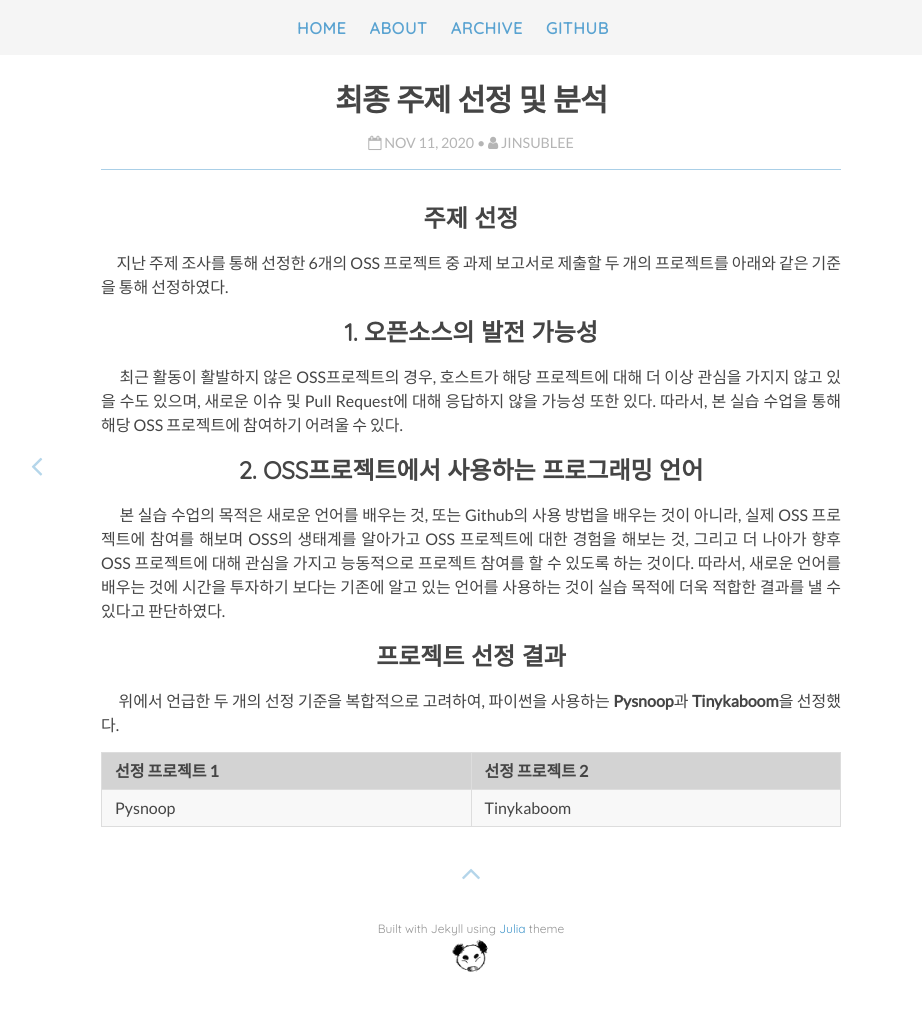
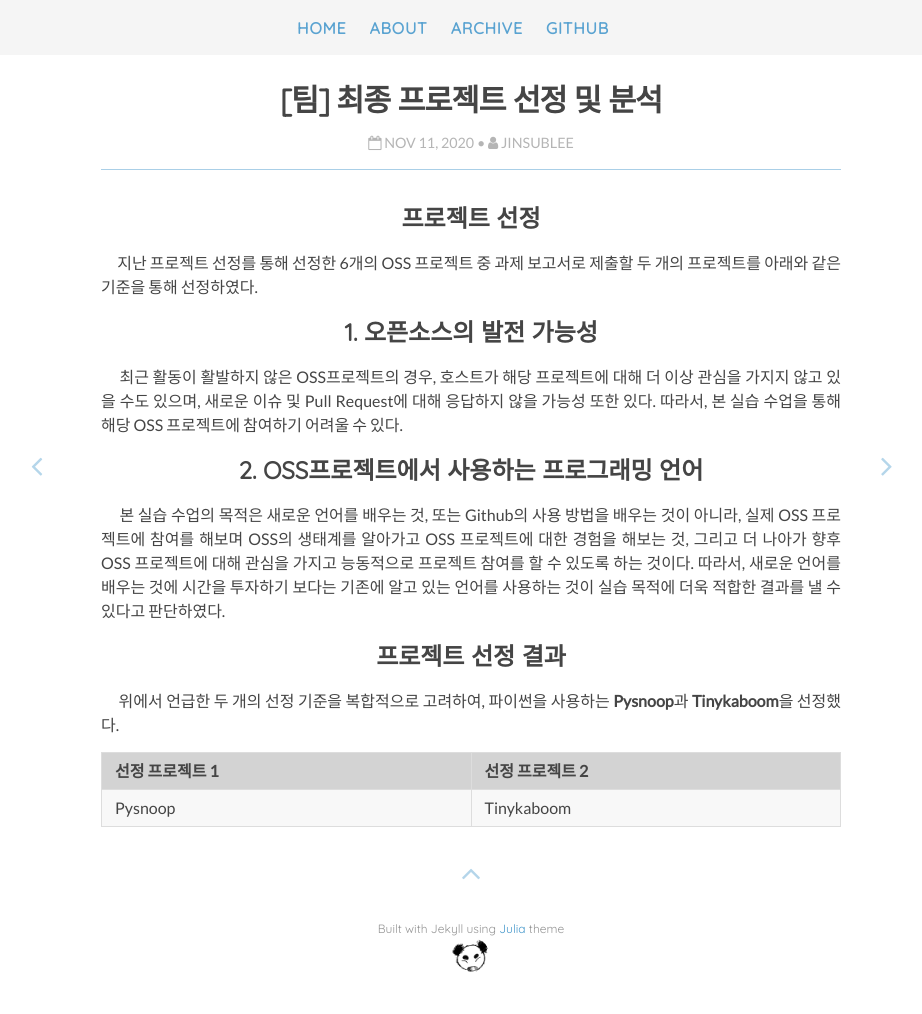
Before and after one commit to JINSUBY/jinsuby1.github.io, a Jekyll site: the page built from _posts/2020-11-11-[팀] 최종 프로젝트 선정 및 분석.md, in a window 1280 px wide. Shown: the whole page, without its empty margins (169-1091 px from the left). Built offline with Jekyll 4.4.1, drawn with Linux system fonts in a browser that asks for light colours; nearby versions of some CDN libraries.

Commit message:
Update and rename 2020-11-11-최종 주제 선정 및 분석.md to 2020-11-11-[팀] 최종 프로젝트 선정 및 분석.md

```diff
--- a/_posts/2020-11-11-최종 주제 선정 및 분석.md
+++ b/_posts/2020-11-11-[팀] 최종 프로젝트 선정 및 분석.md
@@ -1,15 +1,15 @@
 ---
 layout: post
-title: "최종 주제 선정 및 분석"
-description: "주제선정"
+title: "[팀] 최종 프로젝트 선정 및 분석"
+description: "프로젝트 선정"
 author: JinSubLee
 tags: books
-category: 팀 진행사항
+category: 프로젝트 선정
 ---
-## 주제 선정
+## 프로젝트 선정
 
 &nbsp;&nbsp;&nbsp;&nbsp;
-지난 주제 조사를 통해 선정한 6개의 OSS 프로젝트 중 과제 보고서로 제출할 두 개의 프로젝트를 아래와 같은 기준을 통해 선정하였다.
+지난 프로젝트 선정를 통해 선정한 6개의 OSS 프로젝트 중 과제 보고서로 제출할 두 개의 프로젝트를 아래와 같은 기준을 통해 선정하였다.
 
 ## 1. 오픈소스의 발전 가능성
 &nbsp;&nbsp;&nbsp;&nbsp;
```
